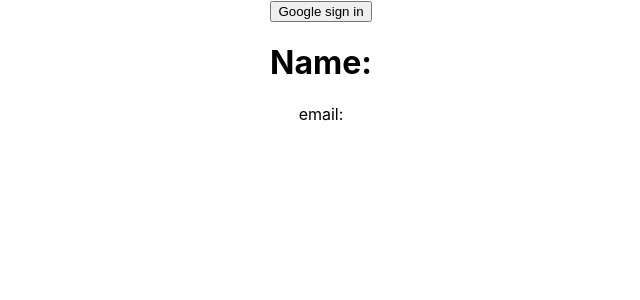
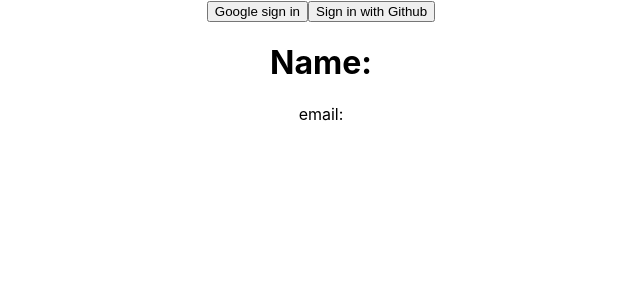
Before and after one commit to solo-mizan/simple-firebase-authentication, a React (Create React App) app: page / in a window 1280 px wide. Shown: the top 300 px of the page, without its empty margins (319-959 px from the left). Built offline with nearby package versions, Linux system fonts and the light colour scheme.

Commit message:
github login button added

```diff
--- a/src/App.js
+++ b/src/App.js
@@ -1,16 +1,17 @@
 import './App.css';
 import app from './firebase.init';
-import { getAuth, GoogleAuthProvider, signInWithPopup, signOut } from 'firebase/auth';
+import { getAuth, GithubAuthProvider, GoogleAuthProvider, signInWithPopup, signOut } from 'firebase/auth';
 import { useState } from 'react';
 
 const auth = getAuth(app);
 
 function App() {
   const [users, setUsers] = useState({});
-  const provider = new GoogleAuthProvider();
+  const googleProvider = new GoogleAuthProvider();
+  const githubProvider = new GithubAuthProvider();
 
   const handleGoogleSignIn = () => {
-    signInWithPopup(auth, provider)
+    signInWithPopup(auth, googleProvider)
       .then(result => {
         const user = result.user;
         console.log(user);
@@ -19,6 +20,17 @@
       .catch(error => {
         console.log('error', error);
       })
+  }
+
+  const handleGithubSignIn = () => {
+    signInWithPopup(auth, githubProvider)
+    .then(result => {
+      const user = result.user;
+      console.log(user);
+    })
+    .catch(error => {
+      console.error(error);
+    })
   }
 
   const handleSignOut = () => {
@@ -37,7 +49,10 @@
       {
         users.email ? <button onClick={handleSignOut}>Sign out</button>
           :
-          <button onClick={handleGoogleSignIn}>Google sign in</button>
+          <div>
+            <button onClick={handleGoogleSignIn}>Google sign in</button>
+            <button onClick={handleGithubSignIn}>Sign in with Github</button>
+          </div>
       }
       <h1>Name: {users.displayName}</h1>
       <p>email: {users.email}</p>
```
